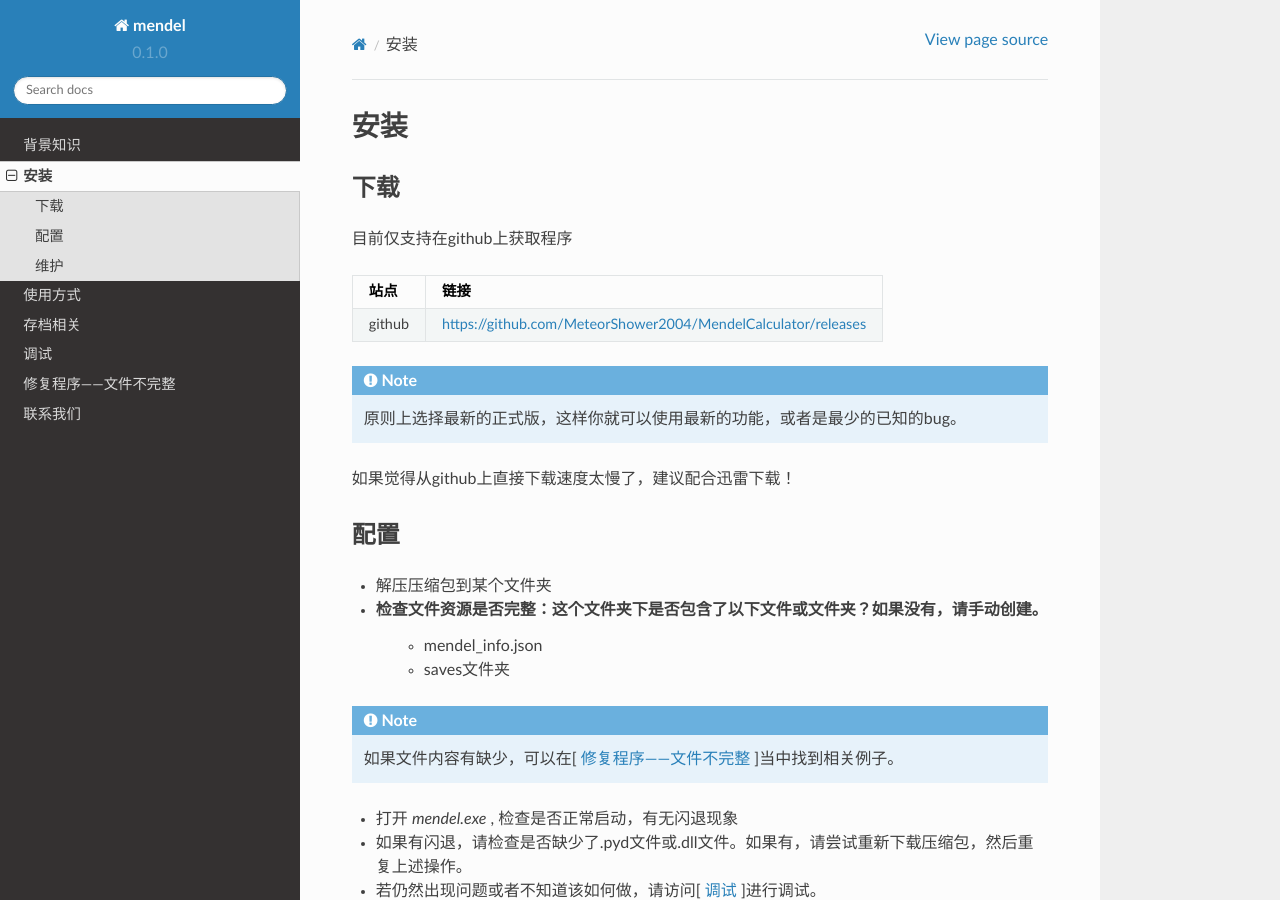
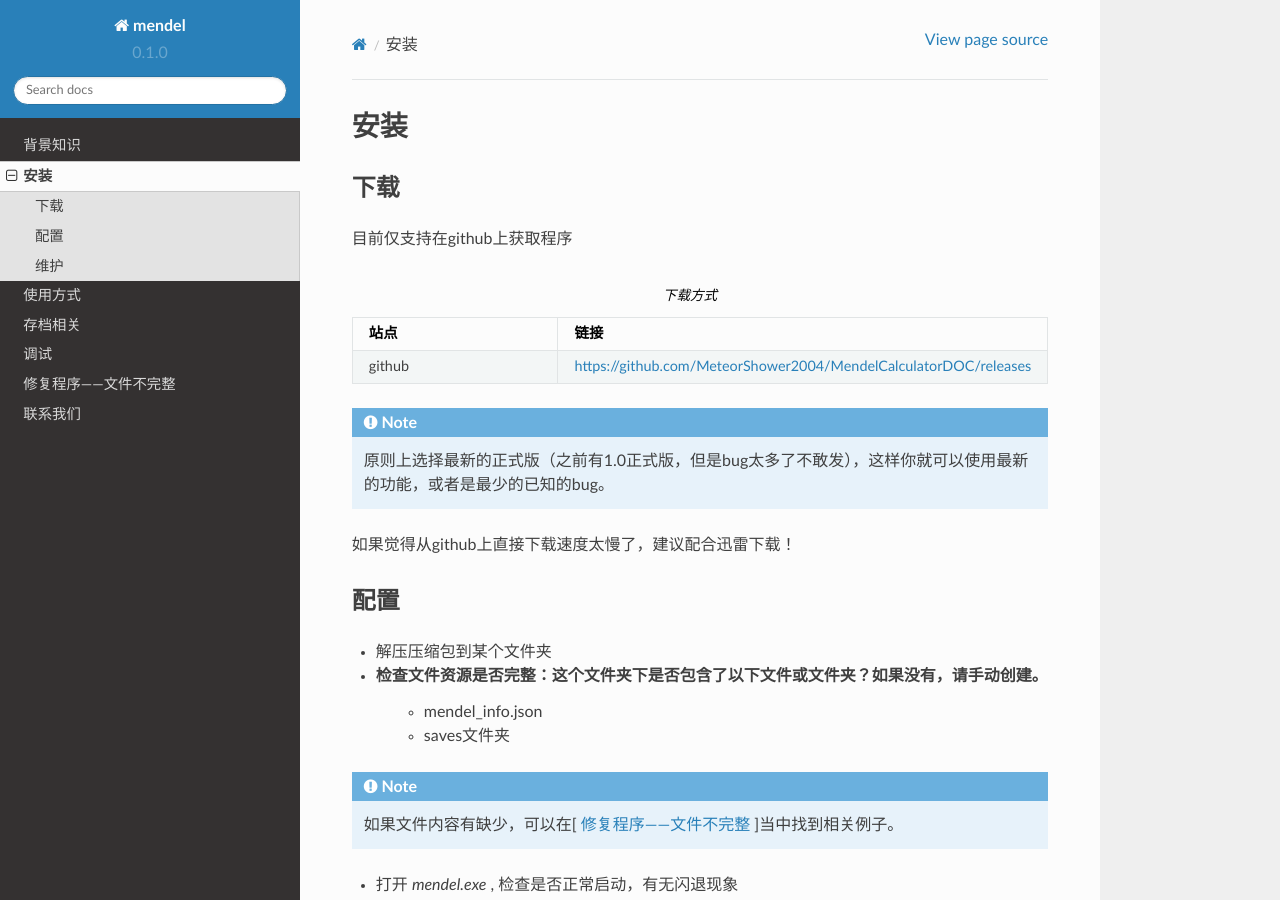
Before and after one commit to MeteorShower2004/MendelCalculatorDOC, a Sphinx documentation site: the page built from docs/source/installation.rst, in a window 1280 px wide and 900 px high. Built offline with Sphinx 7.4.7 and the Read the Docs theme 2.0.0, drawn with Linux system fonts in a browser that asks for light colours.

Commit message:
Update installation.rst

```diff
--- a/docs/source/installation.rst
+++ b/docs/source/installation.rst
@@ -4,15 +4,19 @@
 --------
 目前仅支持在github上获取程序
 
-+------------+---------------------------------------------------------------+
-| 站点       |                           链接                                |
-+============+===============================================================+
-| github     | https://github.com/MeteorShower2004/MendelCalculator/releases |
-+------------+---------------------------------------------------------------+
+.. list-table:: 下载方式
+    :widths: 15 10
+    :header-rows: 1
+
+    * - 站点
+      - 链接
+
+    * - github
+      - https://github.com/MeteorShower2004/MendelCalculatorDOC/releases
 
 .. note::
 
-   原则上选择最新的正式版，这样你就可以使用最新的功能，或者是最少的已知的bug。
+   原则上选择最新的正式版（之前有1.0正式版，但是bug太多了不敢发），这样你就可以使用最新的功能，或者是最少的已知的bug。
 
 如果觉得从github上直接下载速度太慢了，建议配合迅雷下载！
 
```
